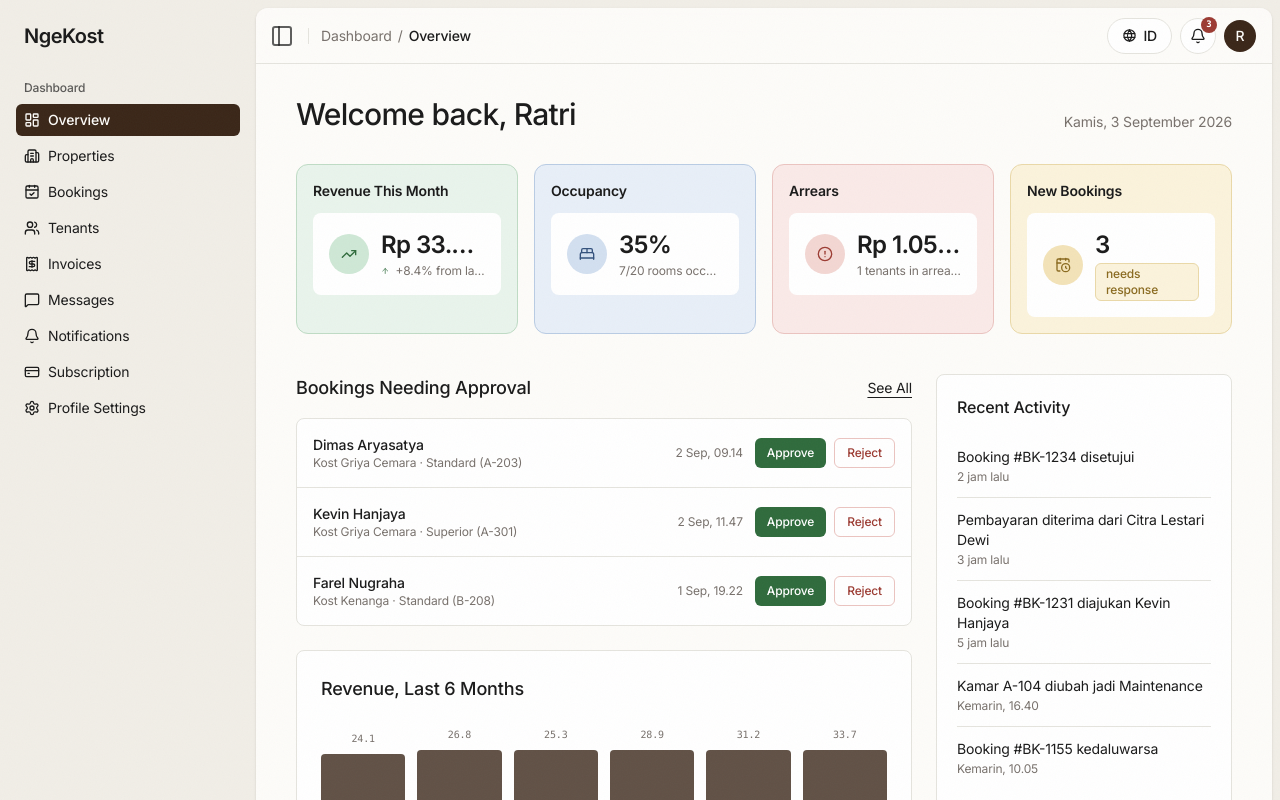
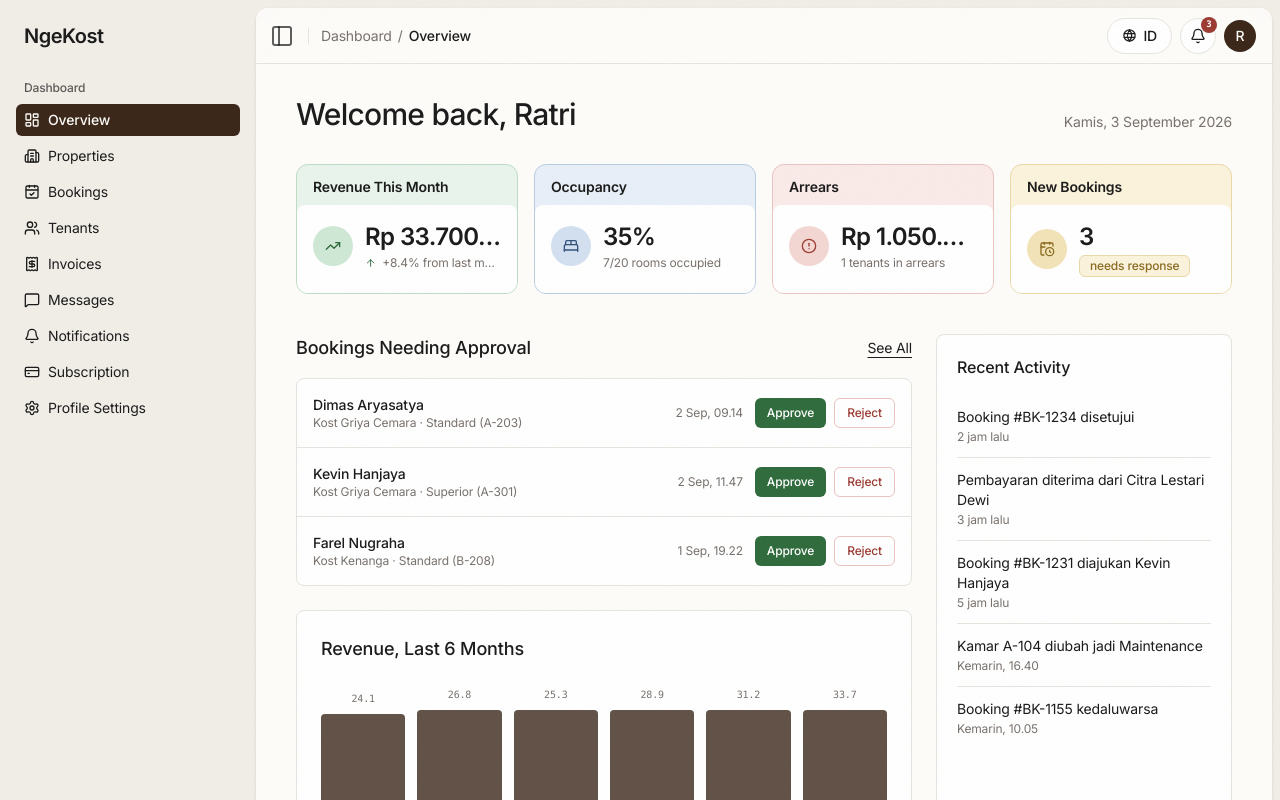
Before and after one commit to nfl-alvis/Ngekost, a Next.js app: page /en/owner in a window 1280 px wide. Shown: the top 800 px of the page. Built offline with nearby package versions, Linux system fonts and the light colour scheme.

Commit message:
fix: kartu statistik owner — band judul tinted di atas card, isi card putih menyatu

```diff
--- a/src/app/[locale]/owner/page.tsx
+++ b/src/app/[locale]/owner/page.tsx
@@ -54,8 +54,7 @@ export default function OwnerDashboardPage() {
 
   const max = Math.max(...REVENUE);
 
-  // Pola hotel-dashboard shadcn: outer card tinted berisi judul,
-  // inner card putih berisi ikon + nilai + catatan.
+  // Band judul tinted di atas card putih — tidak membungkus isi card.
   const stats: Stat[] = [
     {
       label: t("statRevenue"),
@@ -115,15 +114,19 @@ export default function OwnerDashboardPage() {
         <p className="text-sm text-nk-text-muted">{today}</p>
       </div>
 
-      {/* stat cards — outer tinted + inner white (pola hotel dashboard) */}
+      {/* stat cards — band judul tinted di atas, card putih menyatu di bawah */}
       <div className="mb-10 grid grid-cols-1 gap-4 sm:grid-cols-2 xl:grid-cols-4">
         {stats.map((s) => (
           <div
             key={s.label}
-            className={cn("rounded-xl border p-4", s.tint.card, s.tint.border)}
+            className={cn(
+              "flex flex-col gap-1 overflow-hidden rounded-xl border",
+              s.tint.card,
+              s.tint.border
+            )}
           >
-            <p className="text-sm font-semibold text-nk-text">{s.label}</p>
-            <div className="mt-3 rounded-lg bg-nk-surface p-4">
+            <p className="px-4 pb-1 pt-3 text-sm font-semibold text-nk-text">{s.label}</p>
+            <div className="flex-1 rounded-lg bg-nk-surface p-4">
               <div className="flex items-center gap-3">
                 <div
                   className={cn(
```
